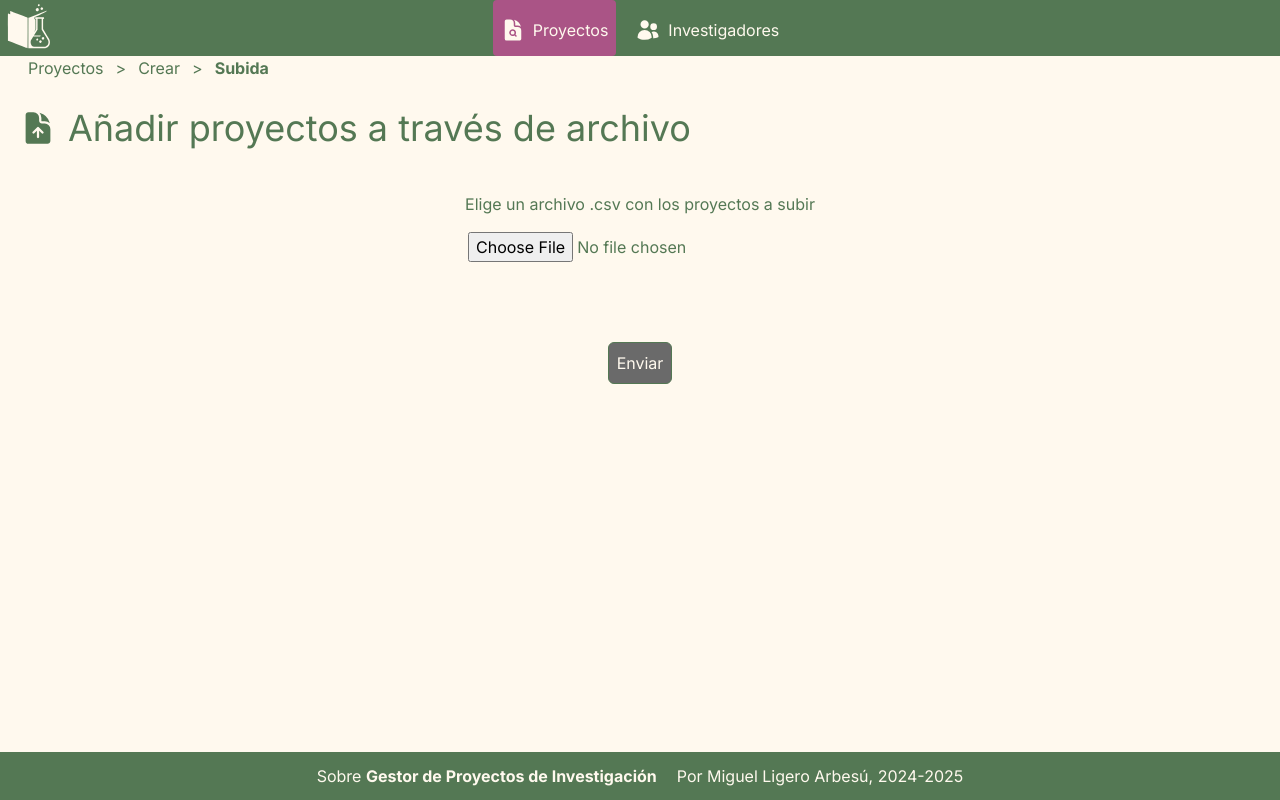
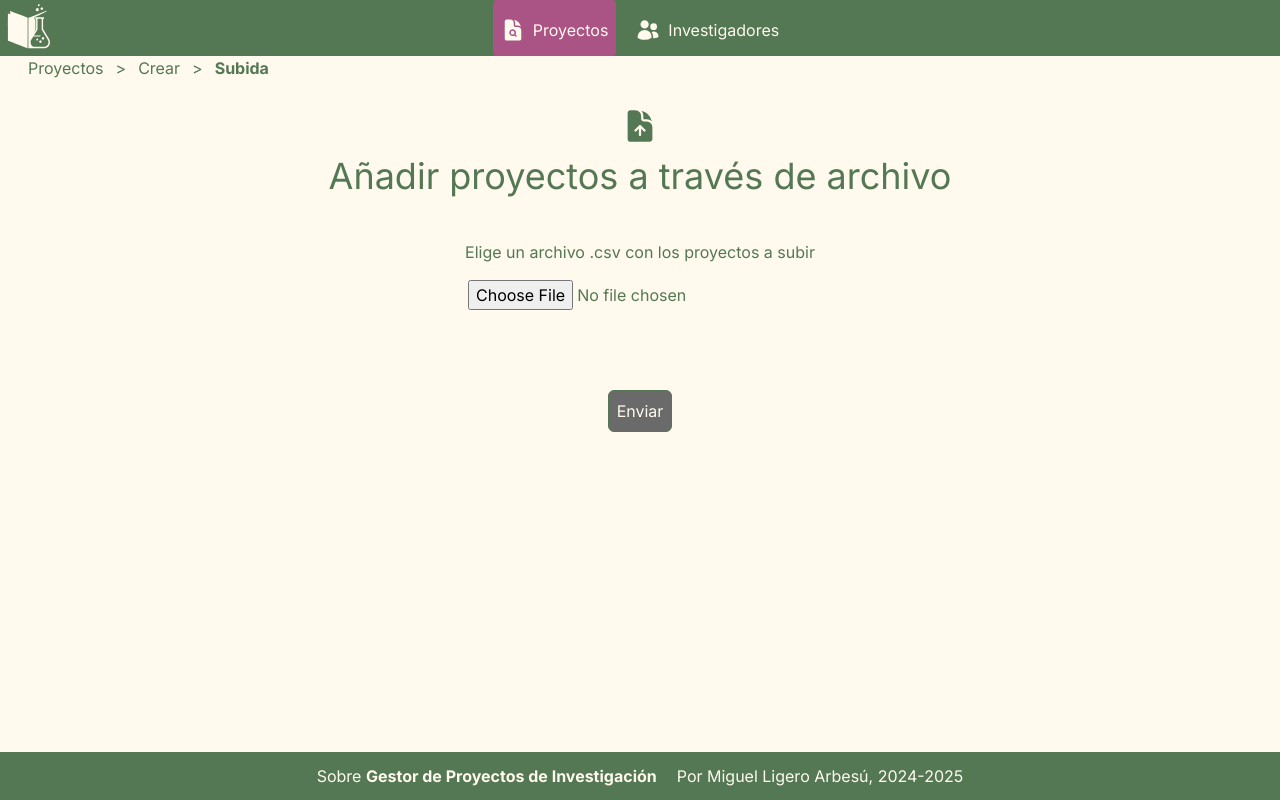
Before and after one commit to miguelliar/tfg-miguel, a Next.js app: page /proyectos/crear/subida in a window 1280 px wide. Built offline with nearby package versions, Linux system fonts and the light colour scheme.

Commit message:
style: flex alignment on subida

```diff
--- a/src/app/proyectos/crear/subida/page.tsx
+++ b/src/app/proyectos/crear/subida/page.tsx
@@ -5,7 +5,7 @@
 export default async function Page() {
   return (
     <>
-      <div className="flex flex-col sm:flex-row m-5 items-center gap-3">
+      <div className="flex flex-col m-5 items-center gap-3">
         <DocumentArrowUpIcon className="w-9" />
         <h1 className="text-4xl text-center">
           Añadir proyectos a través de archivo
```
